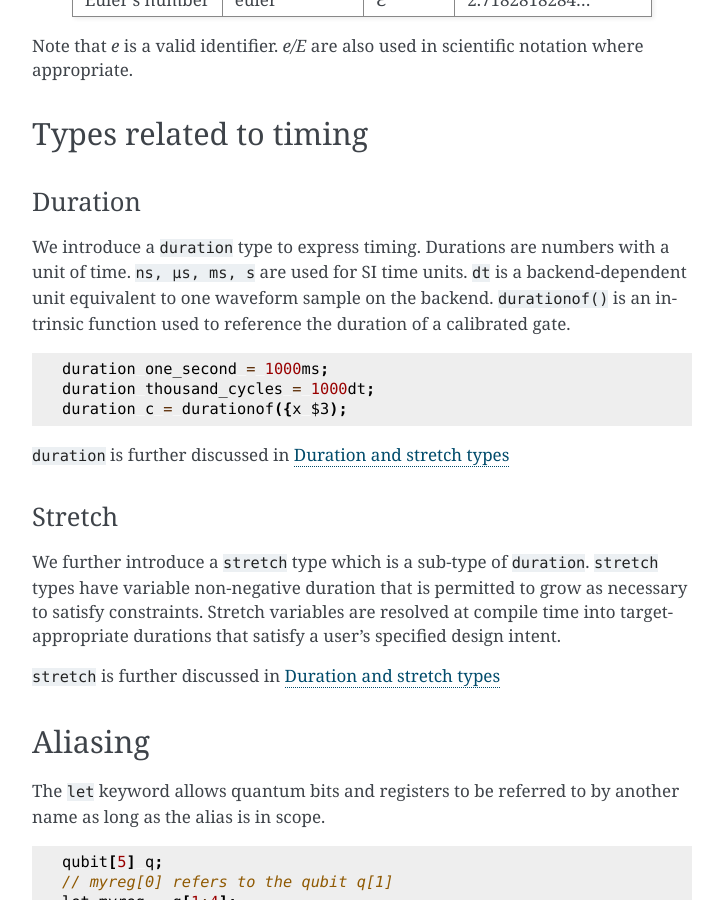
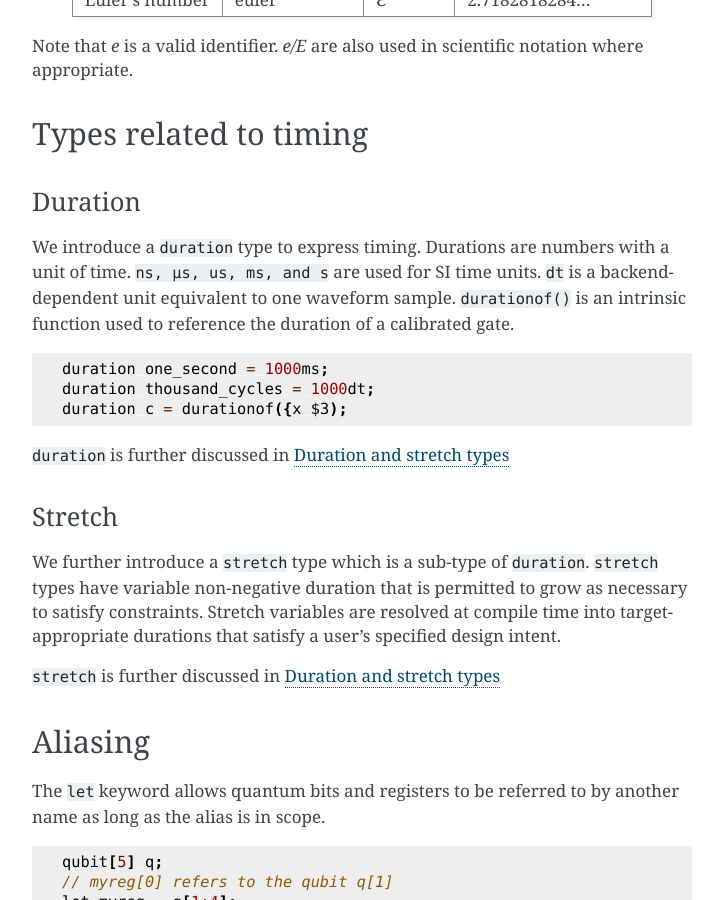
Before and after one commit to openqasm/openqasm, a Sphinx documentation site: the page built from source/language/types.rst, in a window 1280 px wide and 900 px high, scrolled down 5455 px. Shown: the whole window, without its empty margins (388-1111 px from the left). Built offline with Sphinx 7.4.7, drawn with Linux system fonts in a browser that asks for light colours; nearby versions of some CDN libraries; cross-references to code outside the pages are shown as plain code.

Commit message:
Specify that us and μs can both be used for duration SI units

```diff
--- a/source/language/types.rst
+++ b/source/language/types.rst
@@ -291,9 +291,9 @@ Duration
 ~~~~~~~~
 
 We introduce a ``duration`` type to express timing.
-Durations are numbers with a unit of time. ``ns, μs, ms, s`` are used for SI time
-units. ``dt`` is a backend-dependent unit equivalent to one waveform sample on
-the backend. ``durationof()`` is an intrinsic function used to reference the
+Durations are numbers with a unit of time. ``ns, μs, us, ms, and s`` are used for SI time
+units. ``dt`` is a backend-dependent unit equivalent to one waveform sample.
+``durationof()`` is an intrinsic function used to reference the
 duration of a calibrated gate.
 
 .. code-block:: c
```
